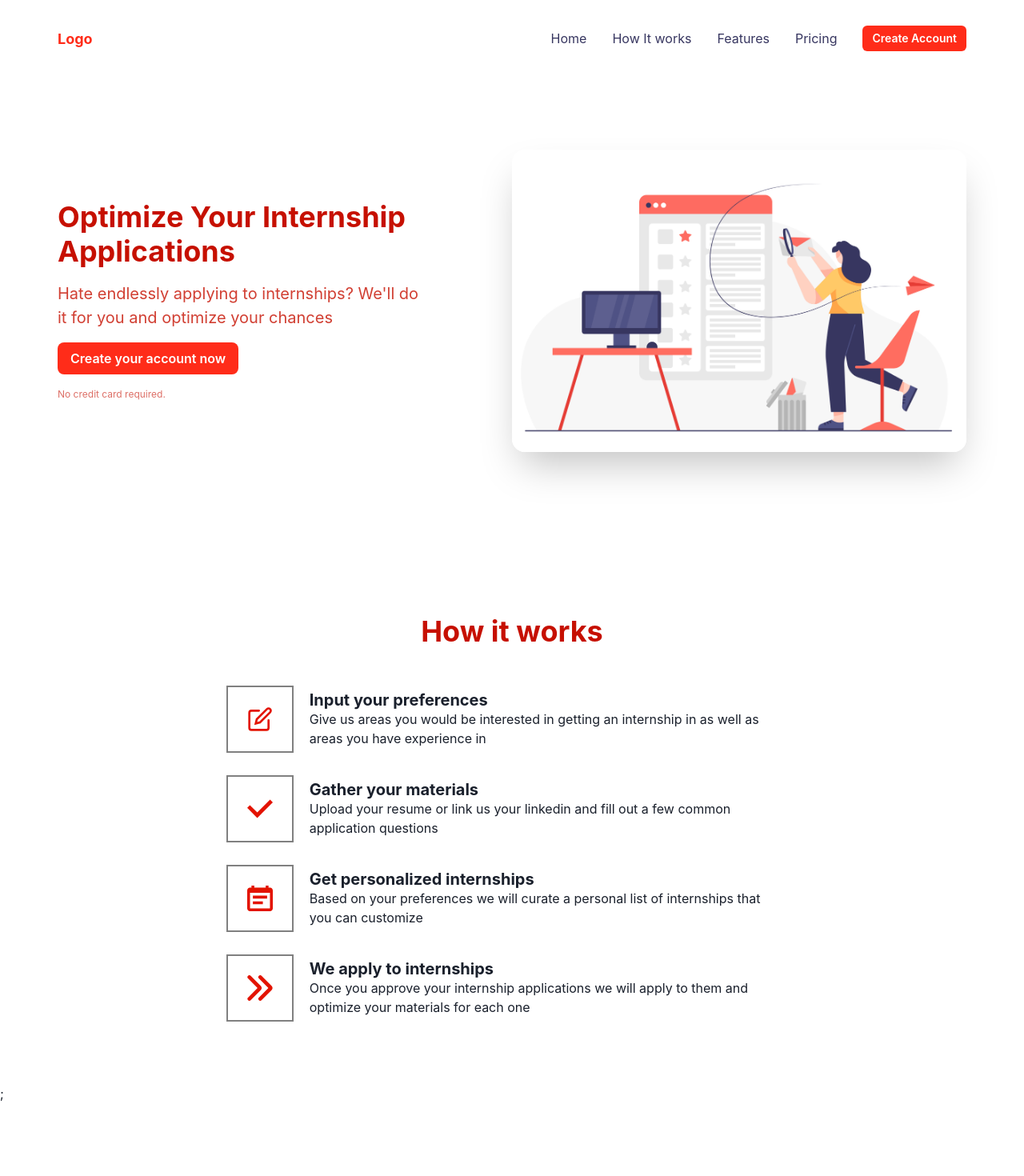
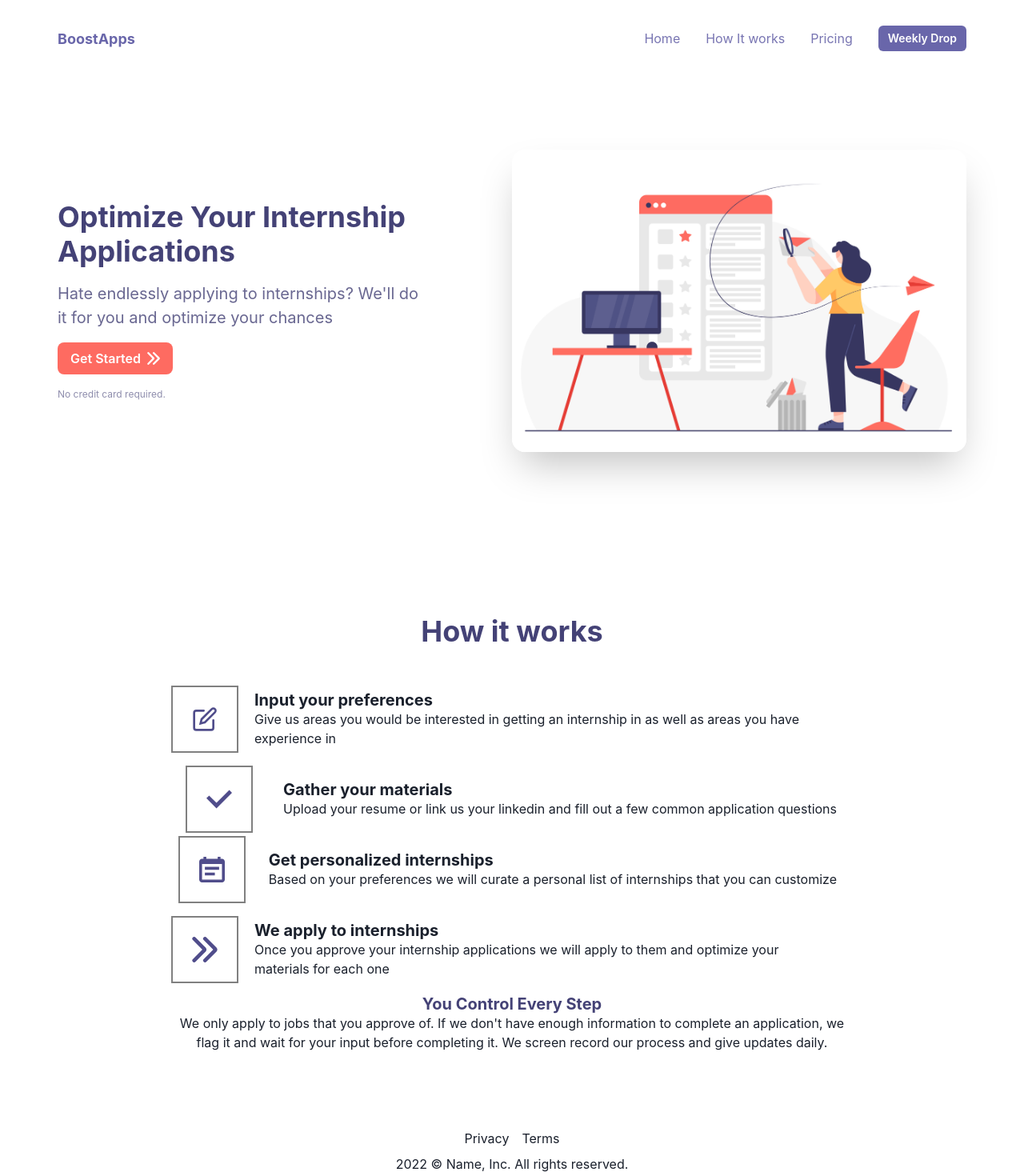
Before and after one commit to jayo78/landing-page, a Next.js app: page / in a window 1280 px wide. Shown: the top 1470 px of the page at 80% size. Before the commit the page ends 1379 px from the top, so only its background shows below. Built offline with nearby package versions, Linux system fonts and the light colour scheme.

Commit message:
theme change, typeform add, tweaks

```diff
--- /dev/null
+++ b/src/components/Footer.tsx
@@ -0,0 +1,16 @@
+import React from "react";
+import { Flex, Box, Link, Text } from "@chakra-ui/react";
+
+const Footer = () => {
+    return (
+        <Flex direction="column" align="center" p={8}>
+            <Box>
+                <Link p={2}>Privacy</Link>
+                <Link p={2}>Terms</Link>
+            </Box>
+            <Box p={2}>2022 © Name, Inc. All rights reserved.</Box>
+        </Flex>
+    );
+};
+
+export default Footer;
--- a/src/components/Header.tsx
+++ b/src/components/Header.tsx
@@ -50,8 +50,8 @@ const Header = () => {
             wrap="wrap"
             w="100%"
             p={8}
-            bg={["secondary", "secondary", "transparent", "transparent"]}
-            color={["white", "white", "secondary", "secondary"]}
+            bg={["primary.400", "primary.400", "transparent", "transparent"]}
+            color={["white", "white", "primary.400", "primary.400"]}
         >
             <Flex align="center">
                 <Logo />
@@ -73,7 +73,6 @@ const Header = () => {
                 >
                     <MenuItem to="/">Home</MenuItem>
                     <MenuItem to="/how">How It works </MenuItem>
-                    <MenuItem to="/faetures">Features </MenuItem>
                     <MenuItem to="/pricing">Pricing </MenuItem>
                     <MenuItem to="/signup" isLast>
                         <Button
@@ -90,7 +89,7 @@ const Header = () => {
                                 ],
                             }}
                         >
-                            Create Account
+                            Weekly Drop
                         </Button>
                     </MenuItem>
                 </Flex>
--- a/src/components/Hero.tsx
+++ b/src/components/Hero.tsx
@@ -1,6 +1,7 @@
 import React from "react";
 import Link from "next/link";
 import { Box, Button, Flex, Image, Heading, Stack, Text } from "@chakra-ui/react";
+import { ArrowRightIcon } from '@chakra-ui/icons'
 
 interface HeroProps {
     title: string;
@@ -47,12 +48,14 @@ const Hero = ({ title, subtitle, image, ctaLink, ctaText }: HeroProps) => {
                 </Heading>
                 <Link href={ctaLink}>
                     <Button
-                        colorScheme="primary"
+                        bg="secondary"
+                        color="white"
                         borderRadius="8px"
                         py="4"
                         px="4"
                         lineHeight="1"
                         size="md"
+                        rightIcon={<ArrowRightIcon/>}
                     >
                         {ctaText}
                     </Button>
--- a/src/components/HowItWorks.tsx
+++ b/src/components/HowItWorks.tsx
@@ -1,4 +1,4 @@
-import React from "react";
+import React, { ReactElement } from "react";
 import { Text, Flex, Heading, Box } from "@chakra-ui/react";
 import { CalendarIcon, EditIcon, CheckIcon, ArrowRightIcon } from "@chakra-ui/icons";
 
@@ -39,7 +39,7 @@ const items = [
 interface ItemProps {
     title: string;
     desc: string;
-    icon: JSX.Element;
+    icon: ReactElement;
 }
 
 const ItemRow = ({ title, desc, icon }: ItemProps) => {
@@ -76,6 +76,14 @@ const HowItWorks = () => {
                     <ItemRow key={key} title={item.title} desc={item.desc} icon={item.icon} />
                 ))}
             </Box>
+            <Box w="75%" textAlign="center">
+                <Heading as="h3" size="md" fontWeight="bold" color="primary.800">
+                    You Control Every Step
+                </Heading>
+                <Text>
+                    We only apply to jobs that you approve of. If we don't have enough information to complete an application, we flag it and wait for your input before completing it. We screen record our process and give updates daily.
+                </Text>
+            </Box>
         </Flex>
     );
 };
--- a/src/components/Layout.tsx
+++ b/src/components/Layout.tsx
@@ -1,6 +1,7 @@
 import React from "react";
 import { Flex } from "@chakra-ui/react";
 import Header from "../components/Header";
+import Footer from "../components/Footer";
 
 interface LayoutProps {
     children: React.ReactNode;
@@ -11,6 +12,7 @@ const Layout = ({ children }: LayoutProps) => {
         <Flex direction="column" align="center" maxW={{ xl: "1200px" }} m="0 auto">
             <Header />
             {children}
+            <Footer />
         </Flex>
     );
 };
--- a/src/components/Logo.tsx
+++ b/src/components/Logo.tsx
@@ -5,7 +5,7 @@ export default function Logo() {
     return (
         <Box w="100px" color={["white", "white", "primary.500", "primary.500"]}>
             <Text fontSize="lg" fontWeight="bold">
-                Logo
+                BoostApps
             </Text>
         </Box>
     );
--- a/src/pages/_app.tsx
+++ b/src/pages/_app.tsx
@@ -1,4 +1,3 @@
-import "../styles/globals.css";
 import {AppProps} from "next/app";
 import {ChakraProvider} from "@chakra-ui/react"
 import customTheme from "../theme"
--- a/src/pages/index.tsx
+++ b/src/pages/index.tsx
@@ -9,8 +9,8 @@ const Index = () => {
                 title="Optimize Your Internship Applications"
                 subtitle="Hate endlessly applying to internships? We'll do it for you and optimize your chances"
                 image="heroImage.jpg"
-                ctaText="Create your account now"
-                ctaLink="/signup"
+                ctaText="Get Started"
+                ctaLink="https://mvvx7n3l5y5.typeform.com/to/YSSf3A3S"
             />
             <HowItWorks />
         </Layout>
--- a/src/styles/globals.css
+++ /dev/null
@@ -1,16 +0,0 @@
-html,
-body {
-  padding: 0;
-  margin: 0;
-  font-family: -apple-system, BlinkMacSystemFont, Segoe UI, Roboto, Oxygen,
-    Ubuntu, Cantarell, Fira Sans, Droid Sans, Helvetica Neue, sans-serif;
-}
-
-a {
-  color: inherit;
-  text-decoration: none;
-}
-
-* {
-  box-sizing: border-box;
-}
--- a/src/theme.ts
+++ b/src/theme.ts
@@ -1,40 +1,52 @@
 import { extendTheme } from "@chakra-ui/react";
+
+// ORANGE
+// const colors = {
+// primary: {
+// 100: "#ff6d60",
+// 200: "#ff5d4e",
+// 300: "#ff4b3b",
+// 400: "#ff3c2a",
+// 500: "#ff2c19",
+// 600: "#fe1500",
+// 700: "#e31300",
+// 800: "#c61000",
+// 900: "#ae0e00",
+// },
+// secondary: "#373660",
+// };
+
+// GREEN
+// const colors = {
+// primary: {
+// 100: "#E5FCF1",
+// 200: "#27EF96",
+// 300: "#10DE82",
+// 400: "#0EBE6F",
+// 500: "#0CA25F",
+// 600: "#0A864F",
+// 700: "#086F42",
+// 800: "#075C37",
+// 900: "#064C2E",
+// },
+// secondary: "#373660",
+// };
 
 const colors = {
     primary: {
-        100: "#ff6d60",
-        200: "#ff5d4e",
-        300: "#ff4b3b",
-        400: "#ff3c2a",
-        500: "#ff2c19",
-        600: "#fe1500",
-        700: "#e31300",
-        800: "#c61000",
-        900: "#ae0e00",
+        100: "#a3a1cb",
+        200: "#9492c2",
+        300: "#8785bb",
+        400: "#7875b2",
+        500: "#6966aa",
+        600: "#5b589d",
+        700: "#504d8b",
+        800: "#444276",
+        900: "#36355F",
     },
-    secondary: "#373660",
+    secondary: "#FE6B61",
 };
 
 const customTheme = extendTheme({ colors });
 
 export default customTheme;
-
-// import { extendTheme } from "@chakra-ui/react";
-
-// const colors = {
-// primary: {
-// 100: "#ff8176",
-// 200: "#ff6d60",
-// 300: "#ff5e4f",
-// 400: "#ff4a3a",
-// 500: "#ff4636",
-// 600: "#ff402f",
-// 700: "#fe1500",
-// 800: "#eb1300",
-// 900: "#bb0f00",
-// },
-// };
-
-// const customTheme = extendTheme({ colors });
-
-// export default customTheme;
```
Also changed, not shown: src/styles/Home.module.css (deleted, +0 -116 lines), src/components/About.tsx (added).
